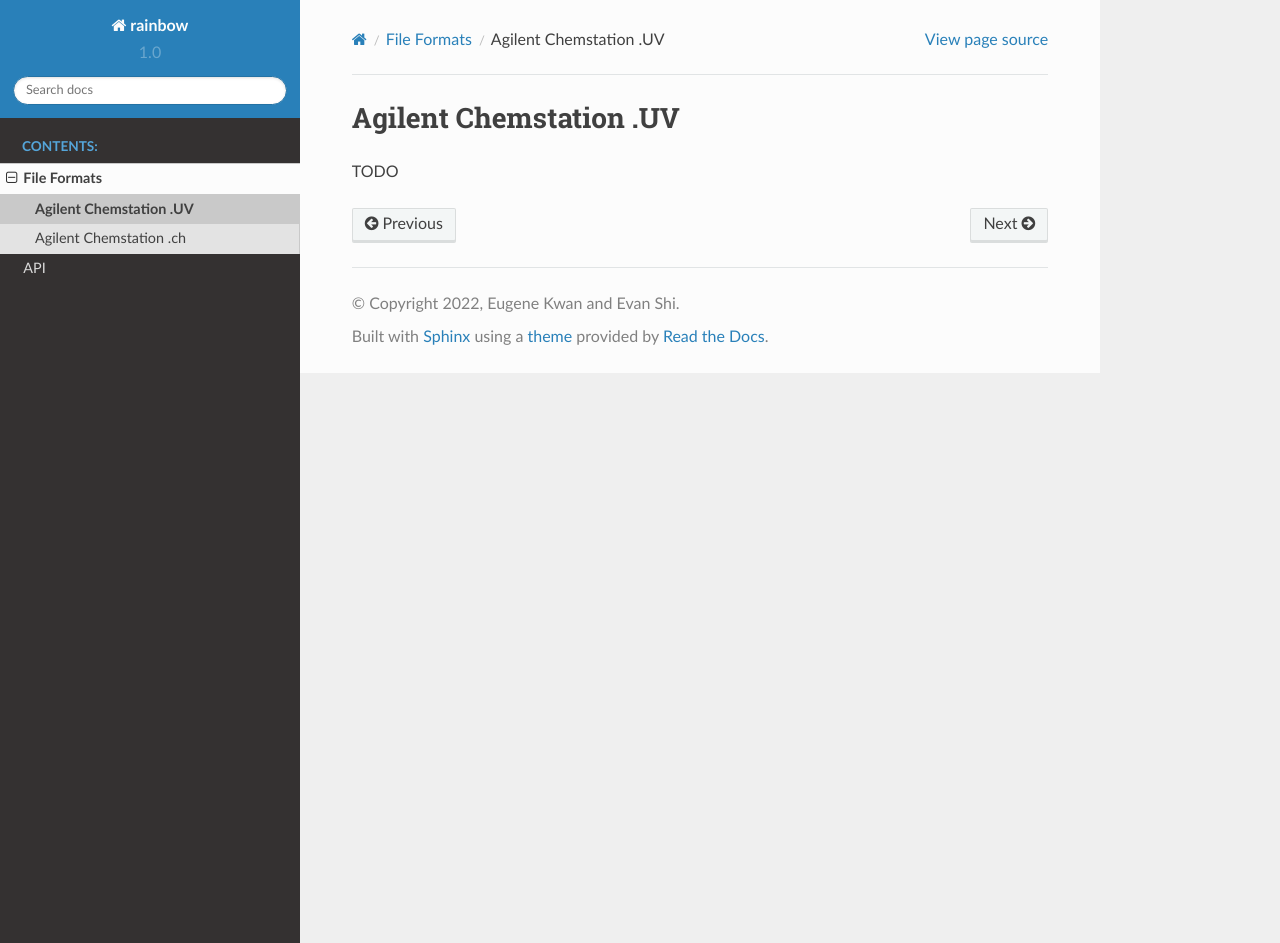
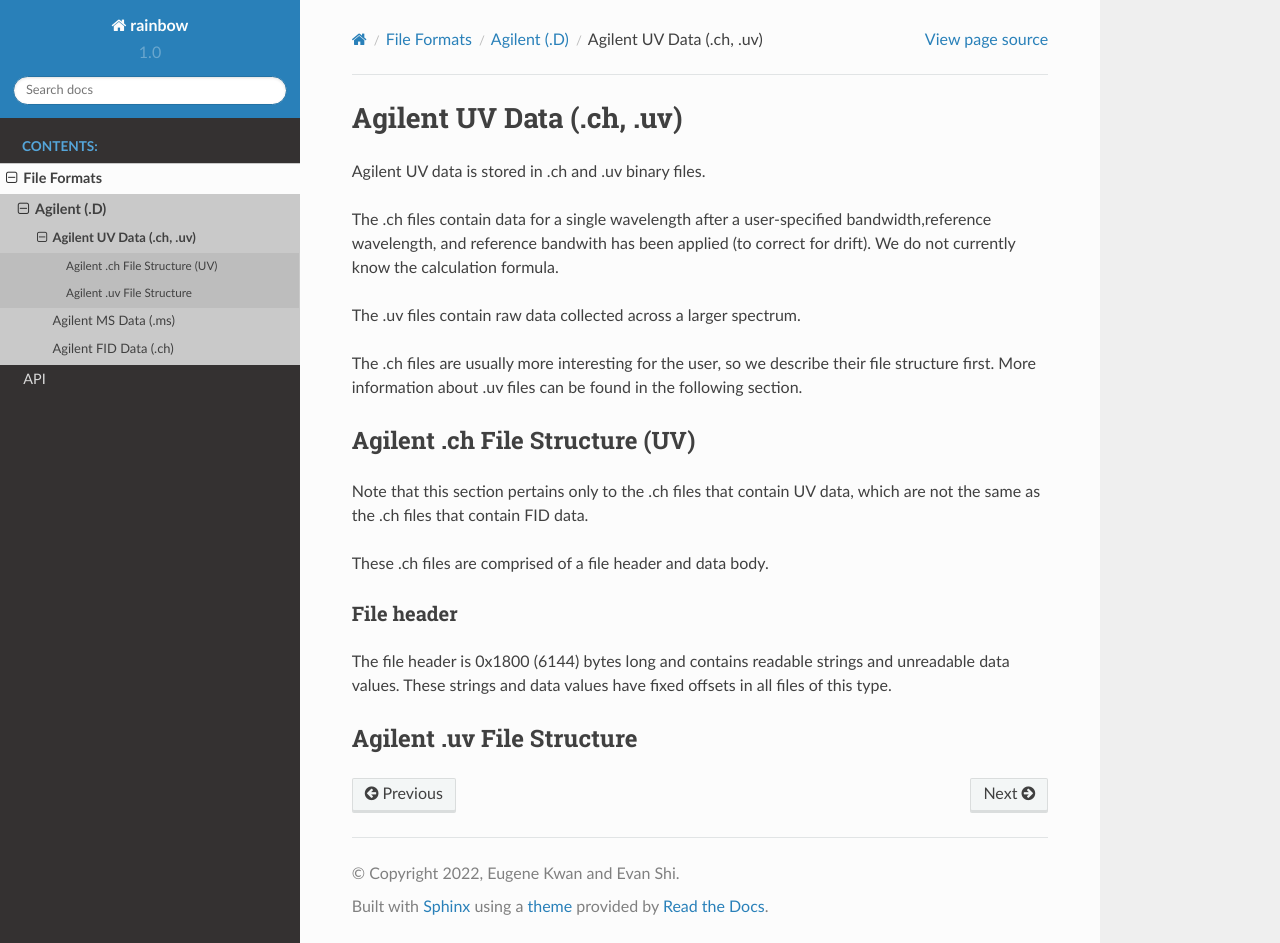
Before and after one commit to evanyeyeye/rainbow, a Sphinx documentation site: the page built from docs/agilent_uv.rst, in a window 1280 px wide and 943 px high. Built offline with Sphinx 7.4.7 and the Read the Docs theme 2.0.0, drawn with Linux system fonts in a browser that asks for light colours.

Commit message:
Update docs

```diff
--- /dev/null
+++ b/docs/agilent.rst
@@ -0,0 +1,15 @@
+Agilent (.D)
+============
+
+Agilent folders are distinguished by the .D extension.
+
+They can contain data from UV, MS, FID, CAD, or ELSD detectors. The data for each detector is stored in one or more unique file formats. This section describes the structure of these file formats.
+
+Rainbow is currently capable of decoding the following data types:
+
+.. toctree::
+   :maxdepth: 1
+
+   agilent_uv
+   agilent_ms
+   agilent_fid
--- a/docs/agilent_ch.rst
+++ /dev/null
@@ -1,4 +0,0 @@
-Agilent Chemstation .ch
-=======================
-
-TODO
--- /dev/null
+++ b/docs/agilent_fid.rst
@@ -0,0 +1,5 @@
+======================
+Agilent FID Data (.ch)
+======================
+
+TODO
--- /dev/null
+++ b/docs/agilent_ms.rst
@@ -0,0 +1,5 @@
+=====================
+Agilent MS Data (.ms)
+=====================
+
+TODO
--- a/docs/agilent_uv.rst
+++ b/docs/agilent_uv.rst
@@ -1,6 +1,28 @@
 .. _agilentuv:
 
-Agilent Chemstation .UV
-=======================
+==========================
+Agilent UV Data (.ch, .uv)
+==========================
 
-TODO
+Agilent UV data is stored in .ch and .uv binary files.
+
+The .ch files contain data for a single wavelength after a user-specified bandwidth,reference wavelength, and reference bandwith has been applied (to correct for drift). We do not currently know the calculation formula.
+
+The .uv files contain raw data collected across a larger spectrum.
+
+The .ch files are usually more interesting for the user, so we describe their file structure first. More information about .uv files can be found in the following section.
+
+Agilent .ch File Structure (UV)
+===============================
+
+Note that this section pertains only to the .ch files that contain UV data, which are not the same as the .ch files that contain FID data.
+
+These .ch files are comprised of a file header and data body.
+
+File header
+-----------
+
+The file header is 0x1800 (6144) bytes long and contains readable strings and unreadable data values. These strings and data values have fixed offsets in all files of this type.
+
+Agilent .uv File Structure
+==========================
--- a/docs/files.rst
+++ b/docs/files.rst
@@ -1,10 +1,9 @@
 File Formats
 ============
 
-This section describes the file structures of the following binary file types:
+This section describes the binary files from the following vendors.
 
 .. toctree::
-   :maxdepth: 2
+   :maxdepth: 1
 
-   agilent_uv
-   agilent_ch
+   agilent
--- a/docs/index.rst
+++ b/docs/index.rst
@@ -4,7 +4,7 @@ Welcome to rainbow's documentation!
 **rainbow** is a web app for analyzing chromatography data.
 
 .. toctree::
-   :maxdepth: 2
+   :maxdepth: 1
    :caption: Contents:
 
    files
```
